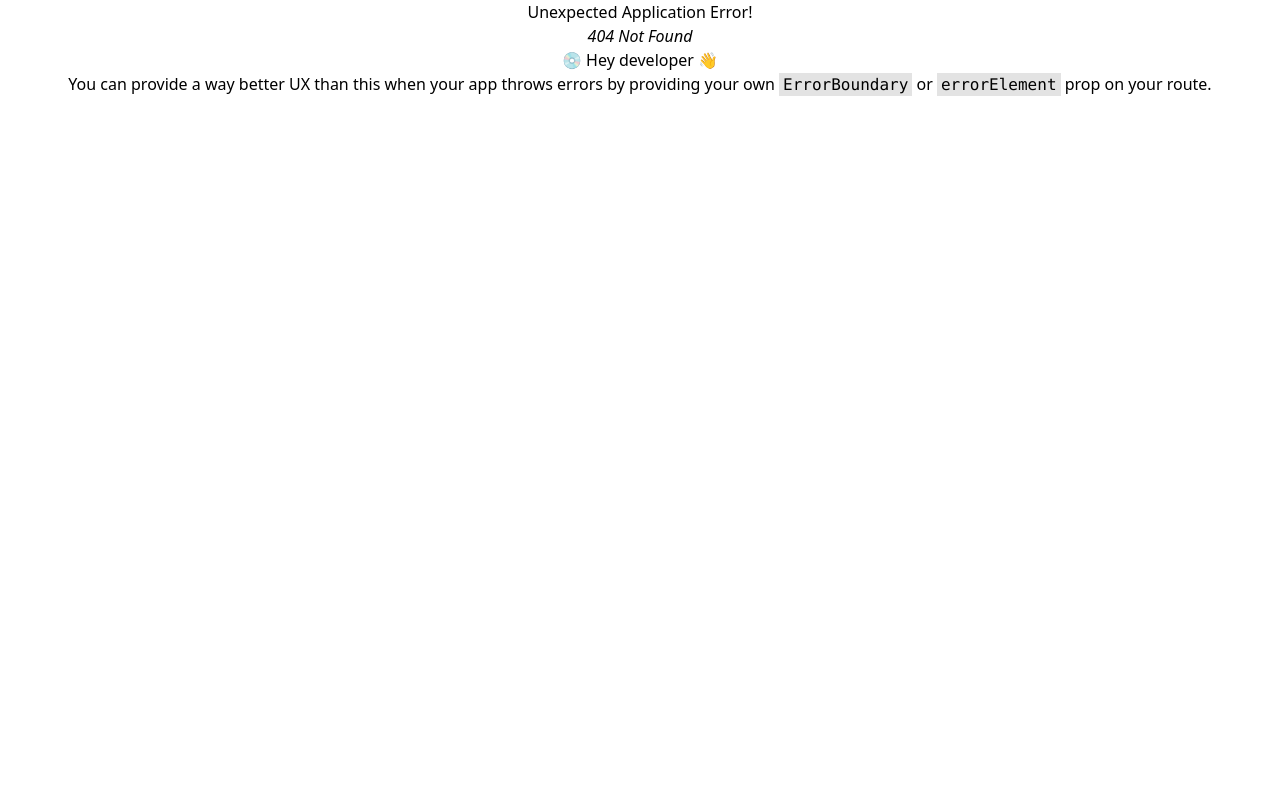
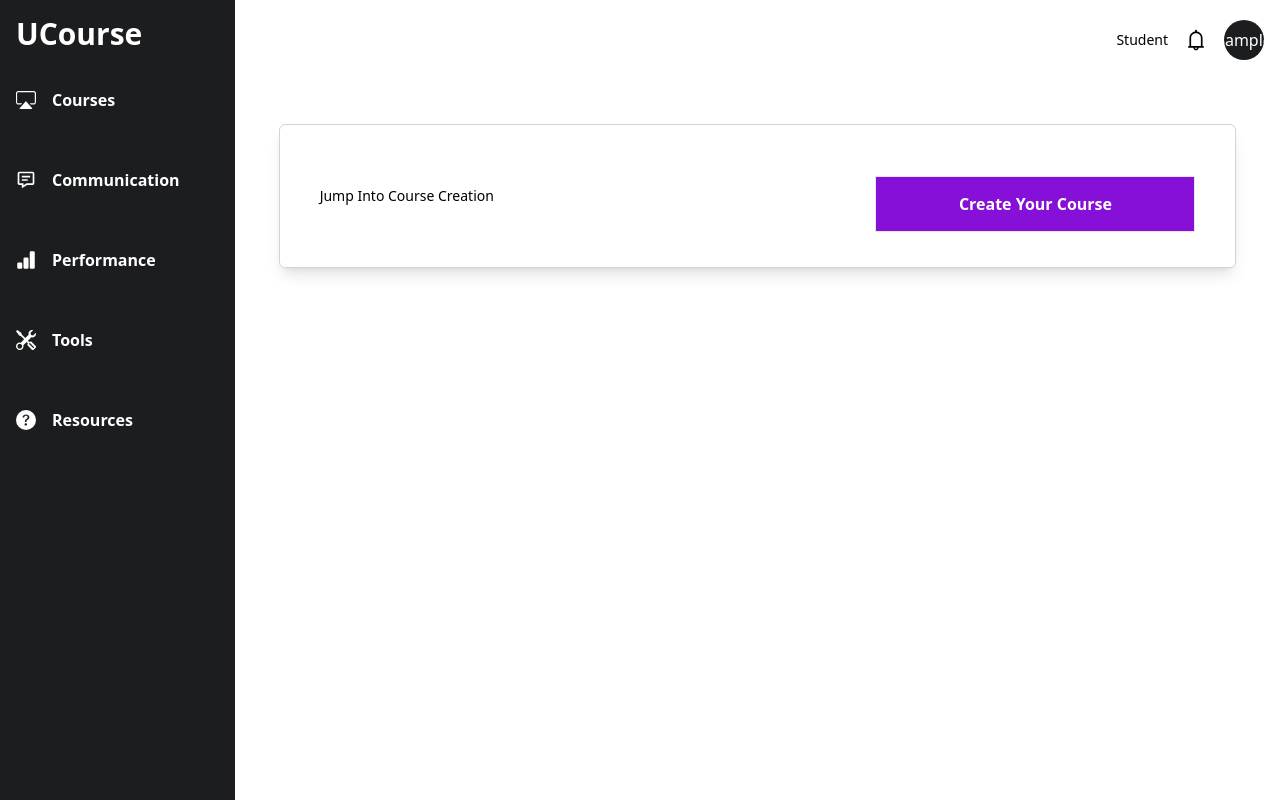
Before and after one commit to leminhhieu09376/Sell-Courses, a React (Vite) app in the folder client/: page /teacher/courses in a window 1280 px wide. Before the commit this address had no page. Built offline with nearby package versions, Linux system fonts and the light colour scheme; sample sign-in values are in the browser's storage.

Commit message:
xu ly loi navigate

```diff
--- a/client/src/App.jsx
+++ b/client/src/App.jsx
@@ -21,6 +21,7 @@ import Learning from './pages/Learning';
 import ExploreCourse from './pages/ExploreCourse';
 import ResetPassword from './pages/ResetPassword';
 import ChangePassword from './pages/ChangePassword';
+import Courses from './pages/teacher/Courses'
 function App() {
 
   const router = createBrowserRouter([
@@ -73,6 +74,10 @@ function App() {
       path: "/changepassword",
       element: <ChangePassword />
     },
+    {
+      path: "/teacher/courses",
+      element: <Courses />
+    },
 
 
 
--- a/client/src/components/BecomInstructor.jsx
+++ b/client/src/components/BecomInstructor.jsx
@@ -1,5 +1,5 @@
 import React from 'react'
-
+import { Link } from 'react-router-dom'
 const BecomInstructor = () => {
     return (
         <div>
@@ -18,11 +18,16 @@ const BecomInstructor = () => {
             <div className='flex justify-center align-middle mb-14 w-full h-96'>
                 <img className='' src="https://s.udemycdn.com/home/non-student-cta/instructor-1x-v3.jpg" alt="" />
                 <div className='mt-32 w-1/4 text-left ml-20'>
+
                     <h1 className='text-3xl font-bold'>Become an instructor</h1>
+
+
                     <h3>
                         Instructors from around the world teach millions of students on Udemy. We provide the tools and skills to teach what you love.
                     </h3>
-                    <button className='font-bold text-white bg-[#000000] p-4 mt-4'>Start teaching today</button>
+                    <Link to='/teacher/courses'>
+                        <button className='font-bold text-white bg-[#000000] p-4 mt-4'>Start teaching today</button>
+                    </Link>
                 </div>
             </div>
         </div>
--- a/client/src/components/ChangePasswordMain.jsx
+++ b/client/src/components/ChangePasswordMain.jsx
@@ -4,13 +4,9 @@ import { useDispatch } from "react-redux";
 import { useNavigate } from "react-router-dom";
 import { useSelector } from "react-redux";
 import { signin, signup, changepassword } from "../actions/auth";
-const ChangePassWordMain = () => {
+const ChangePassWordMain = ({ userDataLogin }) => {
 
-    const [userDataLogin, setUserDataLogin] = useState(
-        localStorage.getItem("profile") != null
-            ? JSON.parse(localStorage.getItem("profile")).result
-            : undefined
-    );
+
 
     const dispatch = useDispatch();
     const navigate = useNavigate();
--- a/client/src/components/CourseCarousel.jsx
+++ b/client/src/components/CourseCarousel.jsx
@@ -61,7 +61,10 @@ const CourseCarousel = ({ data, addToCart, isExist, handleBuyNow }) => {
                 <hr />
                 <h3 className='font-bold mt-4 mb-2'>Training 5 or more people?</h3>
                 <p className='w-3/4 text-left mx-auto text-sm '>Get your team access to 22,000+ top Udemy courses anytime, anywhere.</p>
-                <button className='block mx-auto  mt-4  border border-black w-48 h-10 font-bold '>Try Udemy Business</button>
+                <Link to='/teacher/courses'>
+                    <button className='block mx-auto  mt-4  border border-black w-48 h-10 font-bold '>Start Teaching Today</button>
+                </Link>
+
 
             </div>
 
--- a/client/src/components/Header.jsx
+++ b/client/src/components/Header.jsx
@@ -116,7 +116,10 @@ const Header = ({ addCart, userData, setUserData, removeAction }) => {
                         placeholder='Search for anything'
                         className='bg-transparent text-sm outline-none w-11/12' />
                 </div>
-                <h3 className='hidden text-sm lg:block cursor-pointer'>Instructor</h3>
+                <Link to='/teacher/courses'>
+                    <h3 className='hidden text-sm lg:block cursor-pointer'>Instructor</h3>
+                </Link>
+
                 <h3 onClick={handleMylearningBtn} className='hidden text-sm lg:block md:hidden cursor-pointer'>My learning</h3>
 
                 <div className="flex">
--- /dev/null
+++ b/client/src/components/LeftBar.jsx
@@ -0,0 +1,34 @@
+import React from 'react'
+import { SiAirplayvideo } from 'react-icons/si';
+import { BiMessageDetail } from 'react-icons/bi';
+import { BsBarChartFill, BsTools, BsQuestionCircleFill } from 'react-icons/bs';
+
+const LeftBar = () => {
+    return (
+        <div className='w-72 h-screen bg-[#1C1D1F] text-white text-left'>
+            <h2 className='text-3xl font-bold ml-4 pt-4 cursor-pointer '>UCourse</h2>
+            <div className='flex h-16 font-bold items-center mt-4 cursor-pointer hover:bg-[#3E4143] text-[16px]'>
+                <SiAirplayvideo className='mr-4 ml-4 w-5 h-5' />
+                <p>Courses</p>
+            </div>
+            <div className='flex h-16 font-bold items-center mt-4 cursor-pointer hover:bg-[#3E4143] text-[16px]'>
+                <BiMessageDetail className='mr-4 ml-4 w-5 h-5' />
+                <p>Communication</p>
+            </div>
+            <div className='flex h-16 font-bold items-center mt-4 cursor-pointer hover:bg-[#3E4143] text-[16px]'>
+                <BsBarChartFill className='mr-4 ml-4 w-5 h-5' />
+                <p>Performance</p>
+            </div>
+            <div className='flex h-16 font-bold items-center mt-4 cursor-pointer hover:bg-[#3E4143] text-[16px]'>
+                <BsTools className='mr-4 ml-4 w-5 h-5' />
+                <p>Tools</p>
+            </div>
+            <div className='flex h-16 font-bold items-center mt-4 cursor-pointer hover:bg-[#3E4143] text-[16px]'>
+                <BsQuestionCircleFill className='mr-4 ml-4 w-5 h-5' />
+                <p>Resources</p>
+            </div>
+        </div>
+    )
+}
+
+export default LeftBar
--- /dev/null
+++ b/client/src/components/Topbar.jsx
@@ -0,0 +1,23 @@
+import React from 'react'
+import { Link } from 'react-router-dom';
+import {
+    AiOutlineShoppingCart, AiOutlineGlobal, AiOutlineBell,
+    AiOutlineHeart
+} from 'react-icons/ai';
+const Topbar = ({ userData }) => {
+    return (
+        <div className='w-full flex justify-end items-center mt-5 mb-16'>
+            <Link to='/'>
+                <p className='mr-4 text-sm'>Student</p>
+            </Link>
+
+            <AiOutlineBell className='h-6 w-6 cursor-pointer mr-4' />
+            <div className=' flex rounded-full bg-[#1C1D1F] w-10 h-10 items-center justify-center mr-4'>
+                <p className='text-white cursor-pointer'>{userData.name.split(" ")[0]}</p>
+            </div>
+
+        </div>
+    )
+}
+
+export default Topbar
--- a/client/src/pages/ChangePassword.jsx
+++ b/client/src/pages/ChangePassword.jsx
@@ -1,18 +1,35 @@
-import React, { useState } from 'react'
+import React, { useState, useEffect } from 'react'
 import Header from '../components/Header'
 import Footer from '../components/Footer'
 import ChangePassWordMain from '../components/ChangePasswordMain'
+import { useNavigate } from 'react-router-dom';
 const ChangePassword = () => {
+    const navigate = useNavigate();
     const [userData, setUserData] = useState(
         localStorage.getItem("profile") != null
             ? JSON.parse(localStorage.getItem("profile")).result
             : undefined
     );
+    useEffect(() => {
+        if (!userData) {
+            navigate('/')
+            return
+        }
+
+
+    }, [userData]);
     return (
         <div>
-            <Header userData={userData} />
-            <ChangePassWordMain />
-            <Footer />
+            {
+                userData ? (
+                    <div>
+                        <Header userData={userData} setUserData={setUserData} />
+                        <ChangePassWordMain userDataLogin={userData} />
+                        <Footer />
+                    </div>
+                ) : navigate("/")
+            }
+
         </div>
     )
 }
--- /dev/null
+++ b/client/src/pages/teacher/Courses.jsx
@@ -0,0 +1,31 @@
+import React, { useState, useEffect } from 'react'
+import LeftBar from '../../components/LeftBar'
+import Topbar from '../../components/Topbar'
+const Courses = () => {
+    const [userData, setUserData] = useState(
+        localStorage.getItem("profile") != null
+            ? JSON.parse(localStorage.getItem("profile")).result
+            : undefined
+    );
+    return (
+        <div className='flex'>
+            <LeftBar />
+            <div className='rightCourses w-full '>
+                <Topbar userData={userData} />
+                <div>
+                    <div className='border border-gray-300 h-36 shadow-lg rounded-md  w-11/12 mx-auto flex items-center justify-between'>
+                        <p className='text-sm ml-10'>Jump Into Course Creation</p>
+                        <button
+                            className=" border outline-none bg-[#8710D8] text-white mt-4 h-14 w-80 mr-10 font-bold "
+
+                        >
+                            Create Your Course
+                        </button>
+                    </div>
+                </div>
+            </div>
+        </div>
+    )
+}
+
+export default Courses
```
